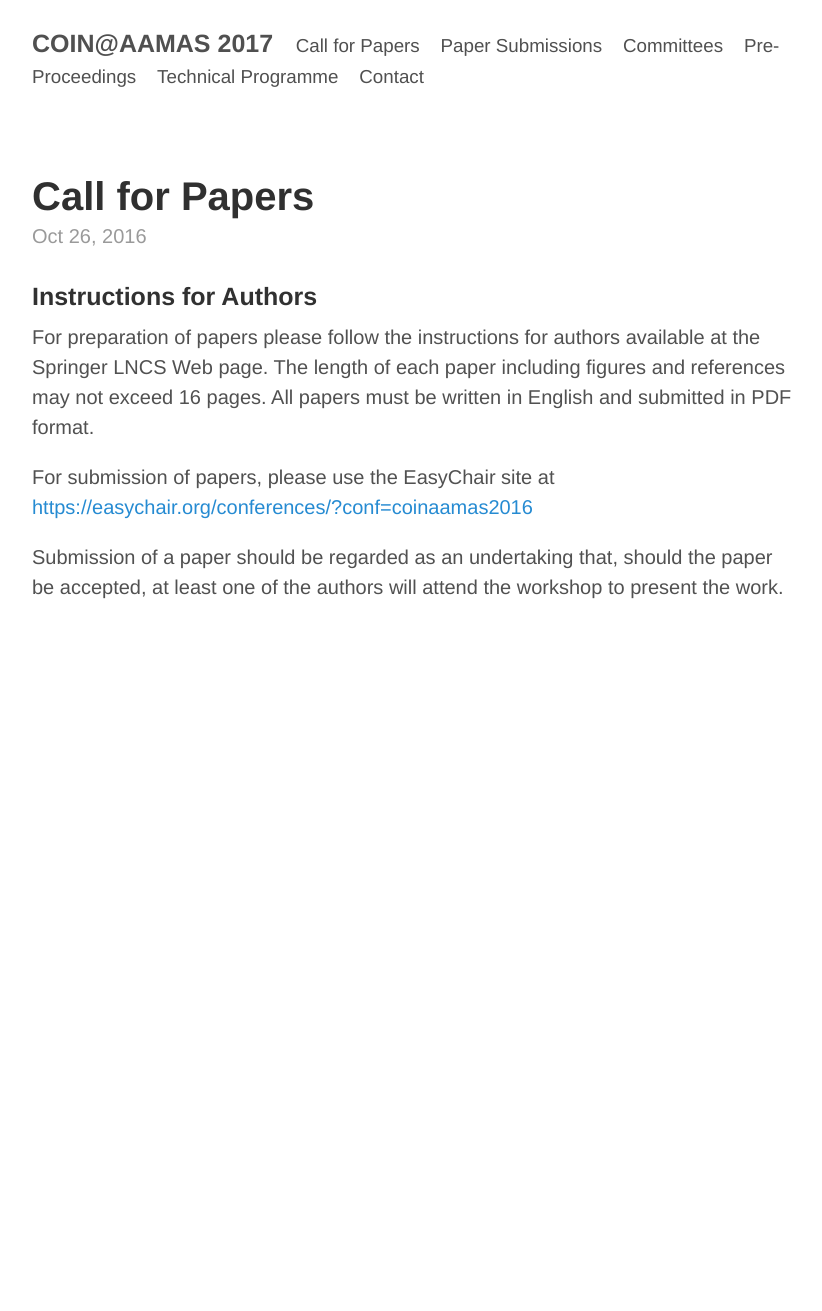
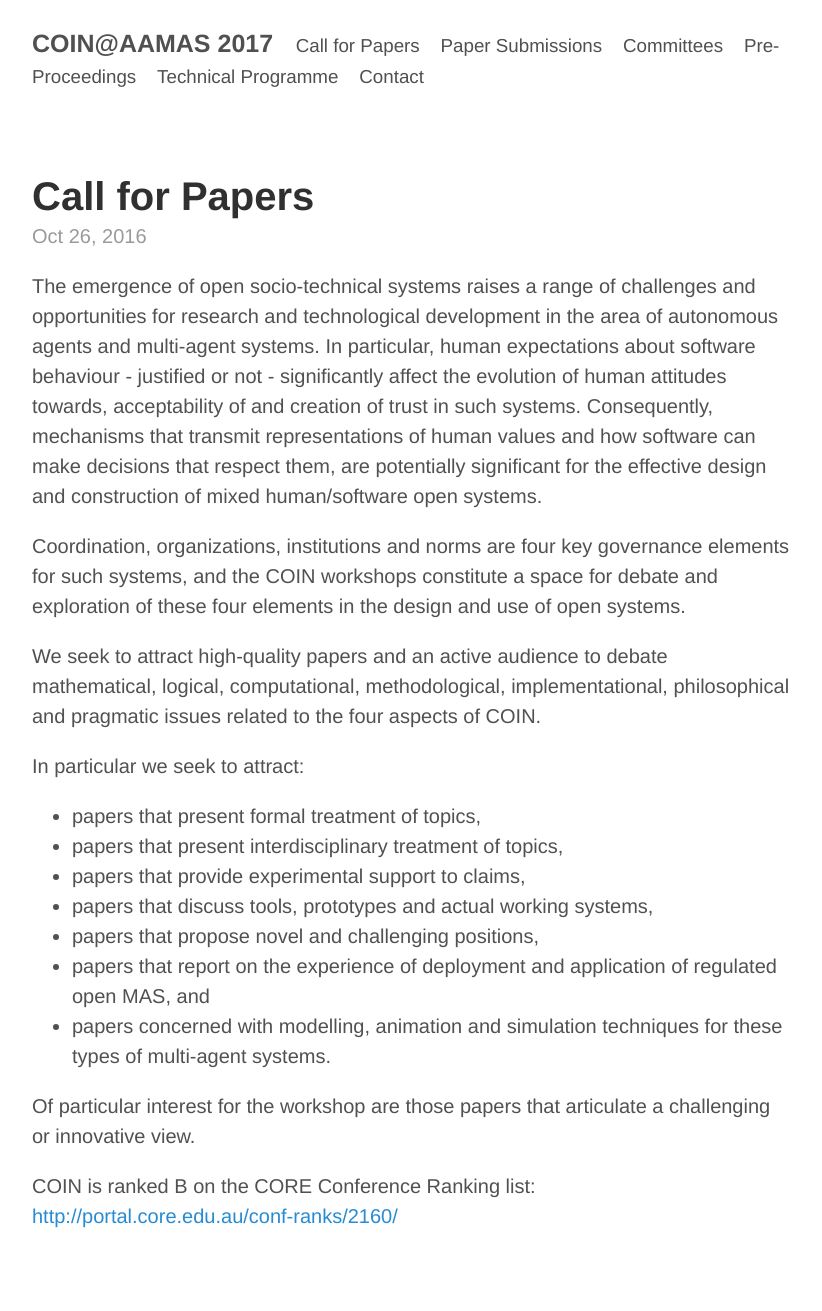
Before and after one commit to coin-workshop/coin-2017, a Jekyll site: the page built from _posts/2016-10-26-call_for_papers.md, in a window 1280 px wide. Shown: the whole page, without its empty margins (228-1050 px from the left). Built offline with Jekyll 4.4.1, drawn with Linux system fonts in a browser that asks for light colours; before the commit the page ends 900 px from its top, so only the background shows below that.

Commit message:
Adding call for papers page.

```diff
--- a/_posts/2016-10-26-call_for_papers.md
+++ b/_posts/2016-10-26-call_for_papers.md
@@ -3,12 +3,24 @@
 title: "Call for Papers"
 ---
 
-### Instructions for Authors
+The emergence of open socio-technical systems raises a range of challenges and opportunities for research and technological development in the area of autonomous agents and multi-agent systems.
+In particular, human expectations about software behaviour - justified or not - significantly affect the evolution of human attitudes towards, acceptability of and creation of trust in such systems.
+Consequently, mechanisms that transmit representations of human values and how software can make decisions that respect them, are potentially significant for the effective design and construction of mixed human/software open systems.
 
-For preparation of papers please follow the instructions for authors available at the Springer LNCS Web page.
-The length of each paper including figures and references may not exceed 16 pages.
-All papers must be written in English and submitted in PDF format.
+Coordination, organizations, institutions and norms are four key governance elements for such systems, and the COIN workshops constitute a space for debate and exploration of these four elements in the design and use of open systems.
 
-For submission of papers, please use the EasyChair site at [https://easychair.org/conferences/?conf=coinaamas2016](https://easychair.org/conferences/?conf=coinaamas2016)
+We seek to attract high-quality papers and an active audience to debate mathematical, logical, computational, methodological, implementational, philosophical and pragmatic issues related to the four aspects of COIN.
 
-Submission of a paper should be regarded as an undertaking that, should the paper be accepted, at least one of the authors will attend the workshop to present the work.
+In particular we seek to attract:
+
+- papers that present formal treatment of topics,
+- papers that present interdisciplinary treatment of topics,
+- papers that provide experimental support to claims,
+- papers that discuss tools, prototypes and actual working systems,
+- papers that propose novel and challenging positions,
+- papers that report on the experience of deployment and application of regulated open MAS, and
+- papers concerned with modelling, animation and simulation techniques for these types of multi-agent systems.
+
+Of particular interest for the workshop are those papers that articulate a challenging or innovative view.
+
+COIN is ranked B on the CORE Conference Ranking list: [http://portal.core.edu.au/conf-ranks/2160/](http://portal.core.edu.au/conf-ranks/2160/)
```
Also changed, not shown: call_for_papers.html (+26 -0 lines).
